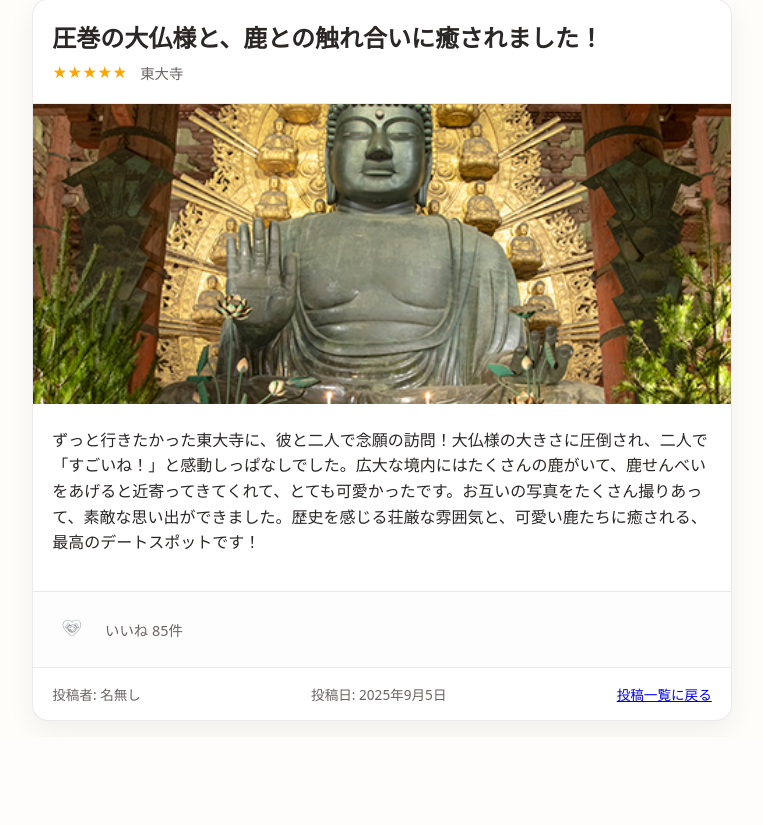
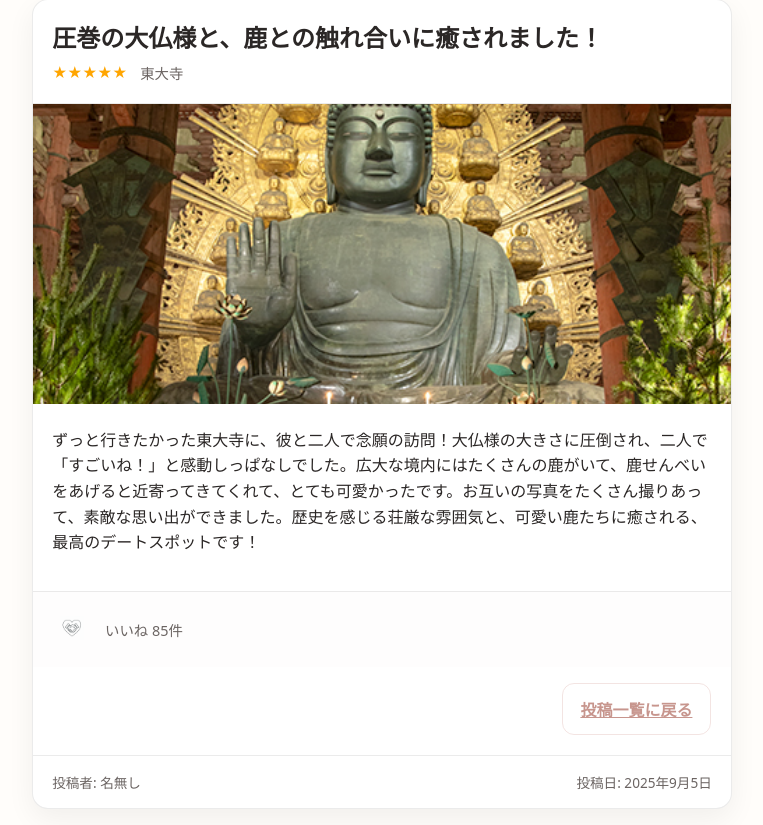
Before and after one commit to ceres-hackathon-2025/team-b-0903, a Laravel app: page /posts/1 in a window 1280 px wide. Shown: the part 211-1036 px from the top of the page, without its empty margins (258-1021 px from the left). Before the commit the page ends 933 px from the top, so only its background shows below. Run offline with Laravel 12, Linux system fonts and the light colour scheme; data comes from the database, SQL or seed files in the repository; data that the repository does not hold is empty.

Commit message:
投稿詳細ページから一覧に戻るボタンのレイアウト修正

```diff
--- a/resources/views/post.blade.php
+++ b/resources/views/post.blade.php
@@ -24,6 +24,12 @@
     .breadcrumb a{ color: var(--base-strong); text-decoration: none; }
 
     .main-content{ max-width: 700px; margin: 0 auto; padding: 0 1rem; }
+
+    .card-footer{ padding:1rem 1.25rem 1.25rem; display:flex; gap:.75rem; justify-content:flex-end; align-items:center }
+
+
+    .btn{ appearance:none; border:0; cursor:pointer; padding:.8rem 1.1rem; border-radius:12px; font-weight:700; transition:transform .06s, filter .15s, box-shadow .15s }
+    .btn-ghost{ background:transparent; color:var(--base-strong); border:1px solid rgba(var(--base-rgb), .55) }
 
     .post-card{ background: #fff; border: 1px solid rgba(0,0,0,.08); border-radius: var(--radius); box-shadow: 0 10px 28px rgba(0,0,0,.06); overflow: hidden; }
     .post-header{ padding: 1.2rem; border-bottom: 1px solid rgba(0,0,0,.08); }
@@ -84,10 +90,13 @@
             </span>
           </div>
 
+          <div class="card-footer">
+            <a href="{{ route('posts.byPlaceWithPrefecture', ['place' => request('place_id', $postPayload['place_id'] ?? '')]) }}" class="btn btn-ghost">投稿一覧に戻る</a>
+          </div>
+
           <footer class="post-footer">
             <span>投稿者: {{ $postPayload['user'] ?? '名無し' }}</span>
             <span>投稿日: {{ $postPayload['date'] ?? '' }}</span>
-            <a href="{{ route('posts.byPlaceWithPrefecture', ['place' => request('place_id', $postPayload['place_id'] ?? '')]) }}" class="btn btn-ghost">投稿一覧に戻る</a>
           </footer>
         </article>
       </main>
```
